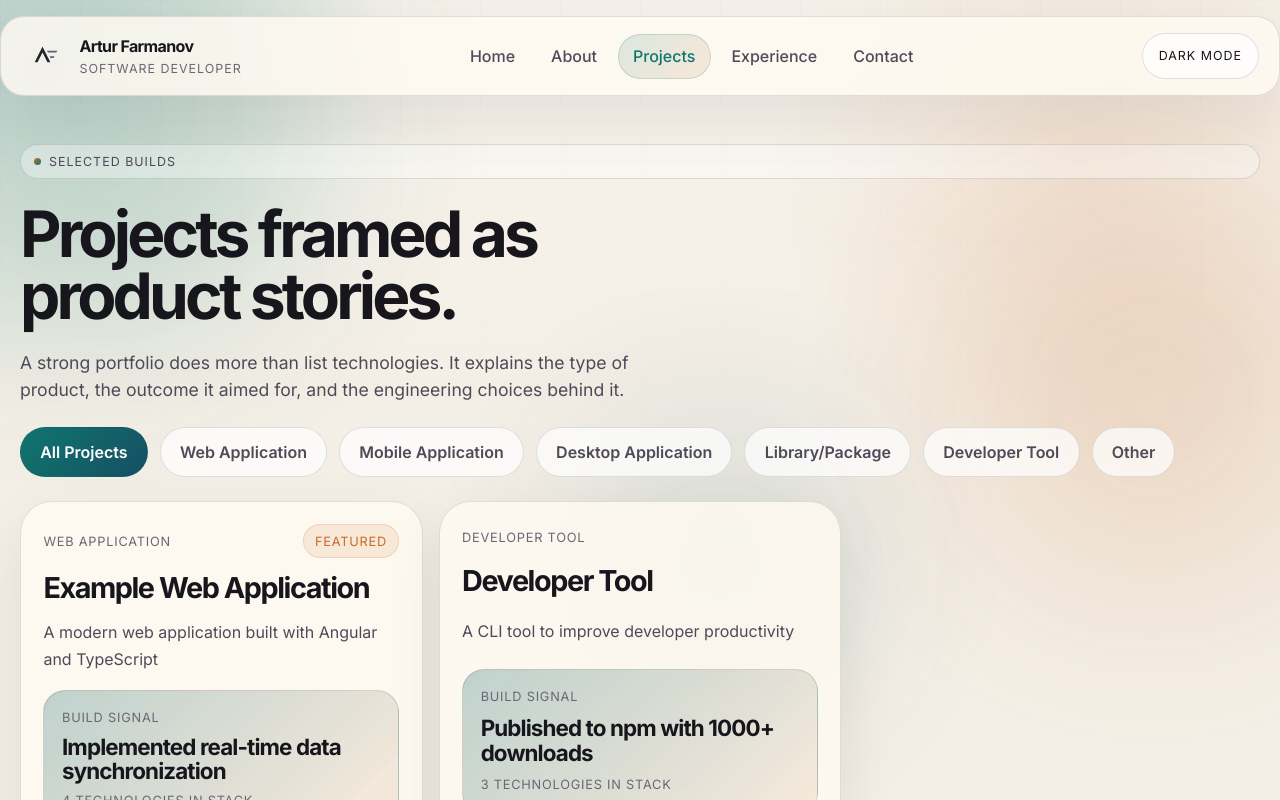
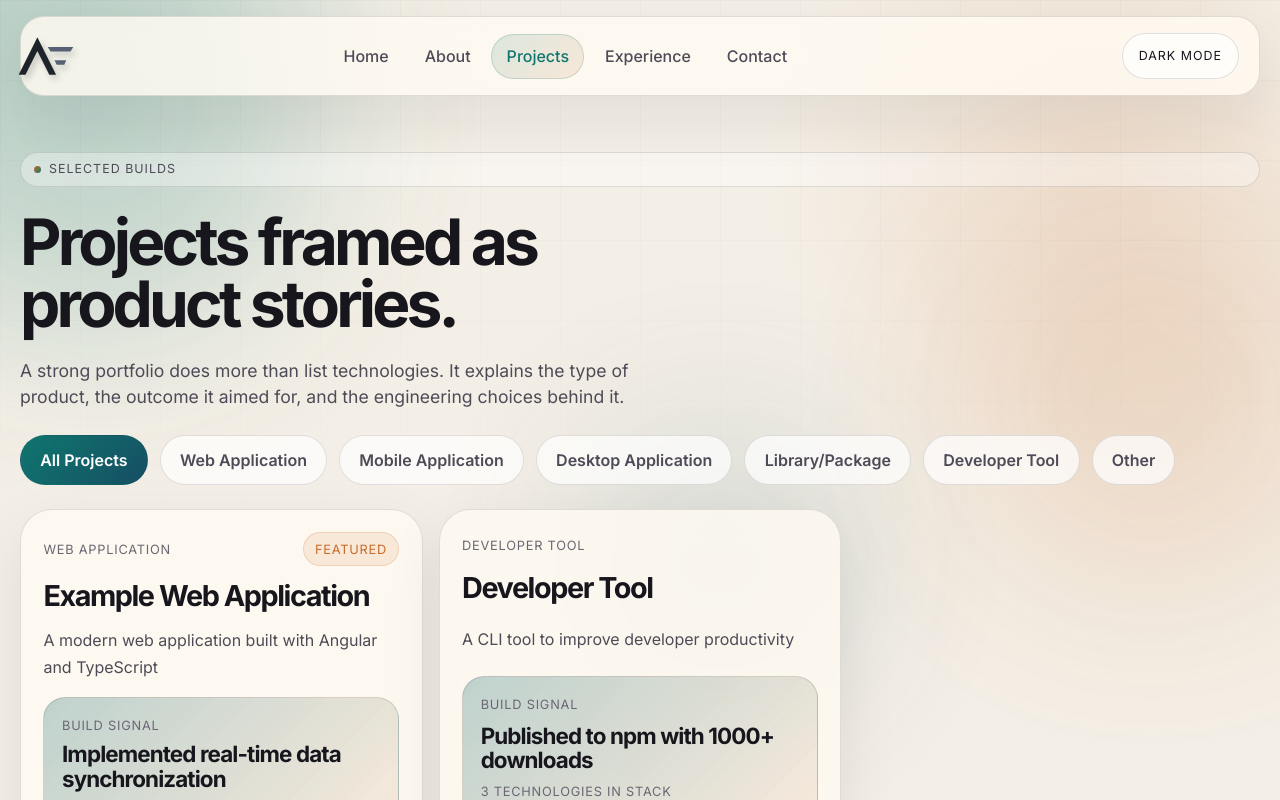
Before and after one commit to Far-Art/artur-portfolio, an Angular app: page /projects in a window 1280 px wide. Shown: the top 800 px of the page. Built offline with nearby package versions, Linux system fonts and the light colour scheme.

Commit message:
improvements

```diff
--- a/src/app/app.html
+++ b/src/app/app.html
@@ -9,6 +9,15 @@
 
     <fa-header />
 
+    <a routerLink="/"
+       class="brand-logo-link"
+       aria-label="Artur portfolio home"
+       [class.no-click]="brandProgress() === '0'"
+       [class.drop-shadow]="brandProgress() === '1'"
+       [style.--brand-progress]="brandProgress()">
+        <fa-logo />
+    </a>
+
     <main id="main-content" class="fa-main" role="main">
         <router-outlet />
     </main>
--- a/src/app/app.scss
+++ b/src/app/app.scss
@@ -1,6 +1,14 @@
+.no-click {
+    pointer-events: none;
+}
+
+.drop-shadow {
+    filter: drop-shadow(3px 4px 3px rgba(23, 22, 29, 0.2));
+}
+
 .fa-shell {
     position: relative;
-  min-height: 100vh;
+    min-height: 100svh;
     display: flex;
     flex-direction: column;
     isolation: isolate;
@@ -17,9 +25,8 @@
 .fa-grid {
     position: absolute;
     inset: 0;
-  background-image:
-    linear-gradient(to right, rgba(24, 22, 29, 0.05) 1px, transparent 1px),
-    linear-gradient(to bottom, rgba(24, 22, 29, 0.05) 1px, transparent 1px);
+    background-image: linear-gradient(to right, rgba(24, 22, 29, 0.1) 1px, transparent 1px),
+    linear-gradient(to bottom, rgba(24, 22, 29, 0.1) 1px, transparent 1px);
     background-size: 5rem 5rem;
     mask-image: linear-gradient(to bottom, rgba(0, 0, 0, 0.24), transparent 72%);
 }
@@ -62,7 +69,33 @@
     flex: 1;
     width: min(100%, 88rem);
     margin: 0 auto;
-  padding: 0 1.25rem 4rem;
+    padding: 6.5rem 1.25rem 4rem;
+}
+
+.brand-logo-link {
+    --brand-progress: 1;
+    --logo-start-left: calc(52% + 1em);
+    --logo-start-top: calc(50svh - 10rem);
+    --logo-start-width: clamp(10rem, 28vw, 24rem);
+    --logo-end-width: 3.5rem;
+    --logo-end-left: calc(max((100vw - 88rem) / 2 + 1.1rem, 1.1rem) + var(--logo-end-width) / 2);
+    --logo-end-top: 3.5rem;
+
+    display: block;
+    position: fixed;
+    width: calc(var(--logo-start-width) + (var(--logo-end-width) - var(--logo-start-width)) * var(--brand-progress));
+    left: calc(var(--logo-start-left) + (var(--logo-end-left) - var(--logo-start-left)) * var(--brand-progress));
+    top: calc(var(--logo-start-top) + (var(--logo-end-top) - var(--logo-start-top)) * var(--brand-progress));
+    translate: -50% -50%;
+    z-index: 1200;
+    text-decoration: none;
+    transition: width 0.12s linear,
+    left 0.12s linear,
+    top 0.12s linear;
+
+    fa-logo {
+        display: block;
+    }
 }
 
 @keyframes float-orb {
@@ -82,6 +115,14 @@
         padding-bottom: 3rem;
     }
 
+    .brand-logo-link {
+        --logo-start-top: calc(50svh - 5.5rem);
+        --logo-end-top: 2.9rem;
+        --logo-start-width: clamp(10rem, 42vw, 18rem);
+        --logo-end-width: 2.7rem;
+        --logo-end-left: calc(0.9rem + var(--logo-end-width) / 2);
+    }
+
     .fa-grid {
         background-size: 3.5rem 3.5rem;
     }
--- a/src/app/app.ts
+++ b/src/app/app.ts
@@ -1,12 +1,18 @@
-import { Component } from '@angular/core';
-import { RouterOutlet } from '@angular/router';
-import { HeaderComponent } from './components/layout/header/header.component';
-import { FooterComponent } from './components/layout/footer/footer.component';
+import {Component, computed, inject} from '@angular/core';
+import {RouterLink, RouterOutlet} from '@angular/router';
+import {BrandTransitionService} from './services/brand-transition.service';
+import {HeaderComponent} from './components/layout/header/header.component';
+import {FooterComponent} from './components/layout/footer/footer.component';
+import {Logo} from './logo/logo';
 
 @Component({
-  selector: 'app-root',
-  imports: [RouterOutlet, HeaderComponent, FooterComponent],
-  templateUrl: './app.html',
-  styleUrl: './app.scss',
+    selector: 'app-root',
+    imports: [RouterOutlet, HeaderComponent, FooterComponent, Logo, RouterLink],
+    templateUrl: './app.html',
+    styleUrl: './app.scss'
 })
-export class App {}
+export class App {
+    private readonly brandTransitionService = inject(BrandTransitionService);
+
+    readonly brandProgress = computed(() => `${this.brandTransitionService.progress()}`);
+}
--- a/src/app/components/layout/header/header.component.html
+++ b/src/app/components/layout/header/header.component.html
@@ -2,29 +2,9 @@
     class="header"
     [style.opacity]="headerOpacity()"
     [style.transform]="headerTransform()"
-    [style.pointer-events]="headerPointerEvents()"
->
+    [style.pointer-events]="headerPointerEvents()">
+
     <nav class="nav-container surface-panel" aria-label="Primary">
-        <a
-            routerLink="/"
-            class="logo"
-            aria-label="Artur portfolio home"
-            [style.opacity]="headerBrandOpacity()"
-        >
-            <img
-                ngSrc="artur_farmanov_logo_plain.svg"
-                width="64"
-                height="64"
-                priority
-                alt=""
-                aria-hidden="true"
-                class="logo-image"
-            />
-            <span class="logo-copy">
-        <span class="logo-title">Artur Farmanov</span>
-        <span class="logo-subtitle">Software Developer</span>
-      </span>
-        </a>
 
         <ul class="nav-links" role="list">
             <li>
--- a/src/app/components/layout/header/header.component.scss
+++ b/src/app/components/layout/header/header.component.scss
@@ -1,8 +1,11 @@
 .header {
-    position: sticky;
+    position: fixed;
     top: 0;
+    left: 0;
+    right: 0;
+    width: 100%;
     z-index: 1000;
-    padding: 1rem 0 0;
+    padding: 1rem 1.25rem 0;
     transition: opacity 0.22s ease,
     transform 0.22s ease;
 }
@@ -16,43 +19,6 @@
     gap: 2rem;
     justify-content: space-between;
     border-radius: 1.5rem;
-}
-
-.logo {
-    display: inline-flex;
-    align-items: center;
-    gap: 0.9rem;
-    color: inherit;
-    text-decoration: none;
-    min-width: 0;
-    transition: opacity 0.22s ease;
-}
-
-.logo-image {
-    width: 2.75rem;
-    height: 2.75rem;
-    object-fit: contain;
-    filter: drop-shadow(0 12px 24px rgba(23, 22, 29, 0.12));
-    flex-shrink: 0;
-}
-
-.logo-copy {
-    display: grid;
-    gap: 0.1rem;
-}
-
-.logo-title {
-    font-weight: 700;
-    letter-spacing: -0.04em;
-    color: var(--text-primary);
-}
-
-.logo-subtitle {
-    color: var(--text-tertiary);
-
-    font-size: 0.78rem;
-    text-transform: uppercase;
-    letter-spacing: 0.08em;
 }
 
 .nav-links {
@@ -120,7 +86,7 @@
 
 @media (max-width: 960px) {
     .nav-container {
-        width: calc(100% - 2rem);
+        width: 100%;
         flex-wrap: wrap;
         justify-content: center;
     }
@@ -133,11 +99,12 @@
 
 @media (max-width: 640px) {
     .header {
+        padding-inline: 0.5rem;
         padding-top: 0.75rem;
     }
 
     .nav-container {
-        width: calc(100% - 1rem);
+        width: 100%;
         gap: 1rem;
         padding: 0.95rem;
     }
@@ -154,11 +121,4 @@
         width: 100%;
     }
 
-    .logo-subtitle {
-        font-size: 0.72rem;
-    }
-
-    .logo-title {
-        font-size: 0.95rem;
-    }
 }
--- a/src/app/components/layout/header/header.component.ts
+++ b/src/app/components/layout/header/header.component.ts
@@ -1,4 +1,3 @@
-import {NgOptimizedImage} from '@angular/common';
 import {ChangeDetectionStrategy, Component, computed, inject} from '@angular/core';
 import {RouterLink, RouterLinkActive} from '@angular/router';
 import {BrandTransitionService} from '../../../services/brand-transition.service';
@@ -7,17 +6,22 @@ import {ThemeService} from '../../../services/theme.service';
 
 @Component({
     selector: 'fa-header',
-    imports: [RouterLink, RouterLinkActive, NgOptimizedImage],
+    imports: [RouterLink, RouterLinkActive],
     changeDetection: ChangeDetectionStrategy.OnPush,
     templateUrl: './header.component.html',
     styleUrl: './header.component.scss'
 })
 export class HeaderComponent {
+    readonly headerTransform = computed(() => {
+        const opacity = this.headerOpacity();
+        return `translate3d(0, ${18 - opacity * 18}px, 0)`;
+    });
+    readonly headerPointerEvents = computed(() => {
+        return this.headerOpacity() < 0.05 ? 'none' : 'auto';
+    });
     private readonly themeService = inject(ThemeService);
+    readonly theme = this.themeService.theme;
     private readonly brandTransitionService = inject(BrandTransitionService);
-
-    readonly theme = this.themeService.theme;
-
     readonly headerOpacity = computed(() => {
         if (!this.brandTransitionService.isActive()) {
             return 1;
@@ -27,24 +31,6 @@ export class HeaderComponent {
         return Math.max(0, Math.min(1, (progress - 0.52) / 0.32));
     });
 
-    readonly headerTransform = computed(() => {
-        const opacity = this.headerOpacity();
-        return `translate3d(0, ${18 - opacity * 18}px, 0)`;
-    });
-
-    readonly headerPointerEvents = computed(() => {
-        return this.headerOpacity() < 0.05 ? 'none' : 'auto';
-    });
-
-    readonly headerBrandOpacity = computed(() => {
-        if (!this.brandTransitionService.isActive()) {
-            return 1;
-        }
-
-        const progress = this.brandTransitionService.progress();
-        return Math.max(0, Math.min(1, (progress - 0.72) / 0.2));
-    });
-
     toggleTheme(): void {
         this.themeService.toggleTheme();
     }
--- a/src/app/logo/logo.scss
+++ b/src/app/logo/logo.scss
@@ -3,13 +3,9 @@
     --logo-fill-secondary: #566176;
 
     display: block;
-    position: fixed;
-    width: 100px;
-    translate: -50% -50%;
-    left: 50%;
-    top: 50%;
 
     svg {
+        display: block;
         pointer-events: none;
 
         .shape {
--- a/src/app/logo/logo.ts
+++ b/src/app/logo/logo.ts
@@ -7,6 +7,4 @@ import {ChangeDetectionStrategy, Component} from '@angular/core';
     styleUrl: './logo.scss',
     changeDetection: ChangeDetectionStrategy.OnPush
 })
-export class Logo {
-
-}
+export class Logo {}
--- a/src/app/pages/home/home.component.html
+++ b/src/app/pages/home/home.component.html
@@ -3,22 +3,13 @@
         <div
             class="brand-overlay"
             aria-hidden="true"
-            [style.transform]="brandMotion().transform"
-            [style.opacity]="brandMotion().opacity"
+            [style.--brand-progress]="brandProgress()"
         >
-<!--            <img-->
-<!--                ngSrc="artur_farmanov_logo_plain.svg"-->
-<!--                width="420"-->
-<!--                height="420"-->
-<!--                priority-->
-<!--                alt=""-->
-<!--                class="brand-overlay-logo"-->
-<!--            />-->
-
-            <fa-logo class="brand-overlay-logo"/>
-
-            <div class="brand-overlay-copy">
-                <h1 class="brand-overlay-title">Artur Farmanov</h1>
+            <div class="brand-overlay-container">
+                <h1 class="brand-overlay-title">
+                    <span>Artur</span>
+                    <span>Farmanov</span>
+                </h1>
                 <div class="brand-overlay-separator">&#123; &#125;</div>
                 <p class="brand-overlay-kicker">Software Developer</p>
                 <p class="brand-overlay-subtitle">
@@ -27,12 +18,17 @@
             </div>
         </div>
 
-        <div class="brand-scroll-cue">
+        <a
+            class="brand-scroll-cue"
+            href="#home-hero"
+            aria-label="Scroll to portfolio content"
+            [style.--brand-progress]="brandProgress()"
+        >
             <span class="eyebrow">Scroll to enter the portfolio</span>
-        </div>
+        </a>
     </section>
 
-    <section class="hero">
+    <section id="home-hero" class="hero">
         <div class="hero-copy">
             <span class="eyebrow">Angular portfolio engineered for impact</span>
             <h2 class="hero-title">
--- a/src/app/pages/home/home.component.ts
+++ b/src/app/pages/home/home.component.ts
@@ -1,4 +1,4 @@
-import {NgOptimizedImage, isPlatformBrowser} from '@angular/common';
+import {isPlatformBrowser} from '@angular/common';
 import {
     ChangeDetectionStrategy,
     Component,
@@ -6,14 +6,12 @@ import {
     PLATFORM_ID,
     afterNextRender,
     computed,
-    inject,
-    signal
+    inject
 } from '@angular/core';
 import {RouterLink} from '@angular/router';
 import {PROJECT_CATEGORIES} from '../../models/project.model';
 import {BrandTransitionService} from '../../services/brand-transition.service';
 import {ProjectsService} from '../../services/projects.service';
-import {Logo} from '../../logo/logo';
 
 
 interface HeroMetric {
@@ -41,7 +39,7 @@ interface ProcessStep {
 
 @Component({
     selector: 'fa-home',
-    imports: [RouterLink, NgOptimizedImage, Logo],
+    imports: [RouterLink],
     changeDetection: ChangeDetectionStrategy.OnPush,
     templateUrl: './home.component.html',
     styleUrl: './home.component.scss'
@@ -53,10 +51,6 @@ export class HomeComponent {
     private readonly platformId = inject(PLATFORM_ID);
 
     private readonly featuredProjects = this.projectsService.featuredProjects;
-    private readonly viewport = signal({
-        width: 1440,
-        height: 900
-    });
 
     readonly heroSignals = [
         'Immersive layout system',
@@ -161,29 +155,7 @@ export class HomeComponent {
         }))
     );
 
-    readonly brandMotion = computed(() => {
-        const progress = this.easeInOut(this.brandTransitionService.progress());
-        const viewport = this.viewport();
-
-        const stageWidth = Math.min(viewport.width, 1408);
-        const containerLeft = (viewport.width - stageWidth) / 2;
-
-        const startX = viewport.width / 2;
-        const startY = viewport.height / 2;
-        const endX = containerLeft + 132;
-        const endY = 64;
-
-        const x = startX + (endX - startX) * progress;
-        const y = startY + (endY - startY) * progress;
-        const scale = 1.08 - progress * 0.54;
-        // const opacity = 1 - Math.max(0, (progress - 0.94) / 0.06);
-        const opacity = 1;
-
-        return {
-            transform: `translate3d(${x}px, ${y}px, 0) translate(-50%, -50%) scale(${scale})`,
-            opacity: `${opacity}`
-        };
-    });
+    readonly brandProgress = computed(() => `${this.brandTransitionService.progress()}`);
 
     constructor() {
         afterNextRender(() => {
@@ -194,11 +166,6 @@ export class HomeComponent {
             this.brandTransitionService.activate();
 
             const updateBrandState = () => {
-                this.viewport.set({
-                    width: window.innerWidth,
-                    height: window.innerHeight
-                });
-
                 this.brandTransitionService.setProgress(window.scrollY / 420);
             };
 
@@ -214,8 +181,4 @@ export class HomeComponent {
             });
         });
     }
-
-    private easeInOut(value: number): number {
-        return value * value * (3 - 2 * value);
-    }
 }
--- a/src/styles.scss
+++ b/src/styles.scss
@@ -68,7 +68,6 @@ body {
     min-width: 320px;
     background: radial-gradient(circle at top left, rgba(15, 118, 110, 0.12), transparent 24rem),
     radial-gradient(circle at 85% 12%, rgba(201, 107, 44, 0.12), transparent 20rem),
-    linear-gradient(180deg, rgba(255, 255, 255, 0.2), transparent 26rem),
     var(--bg-primary);
     color: var(--text-primary);
     font-family: "Inter", sans-serif;
```
Also changed, not shown: src/app/pages/home/home.component.scss (+55 -24 lines), 1 other file (tests, documents, lock files or other folders). Lines whose indentation alone changed are shown as unchanged.
